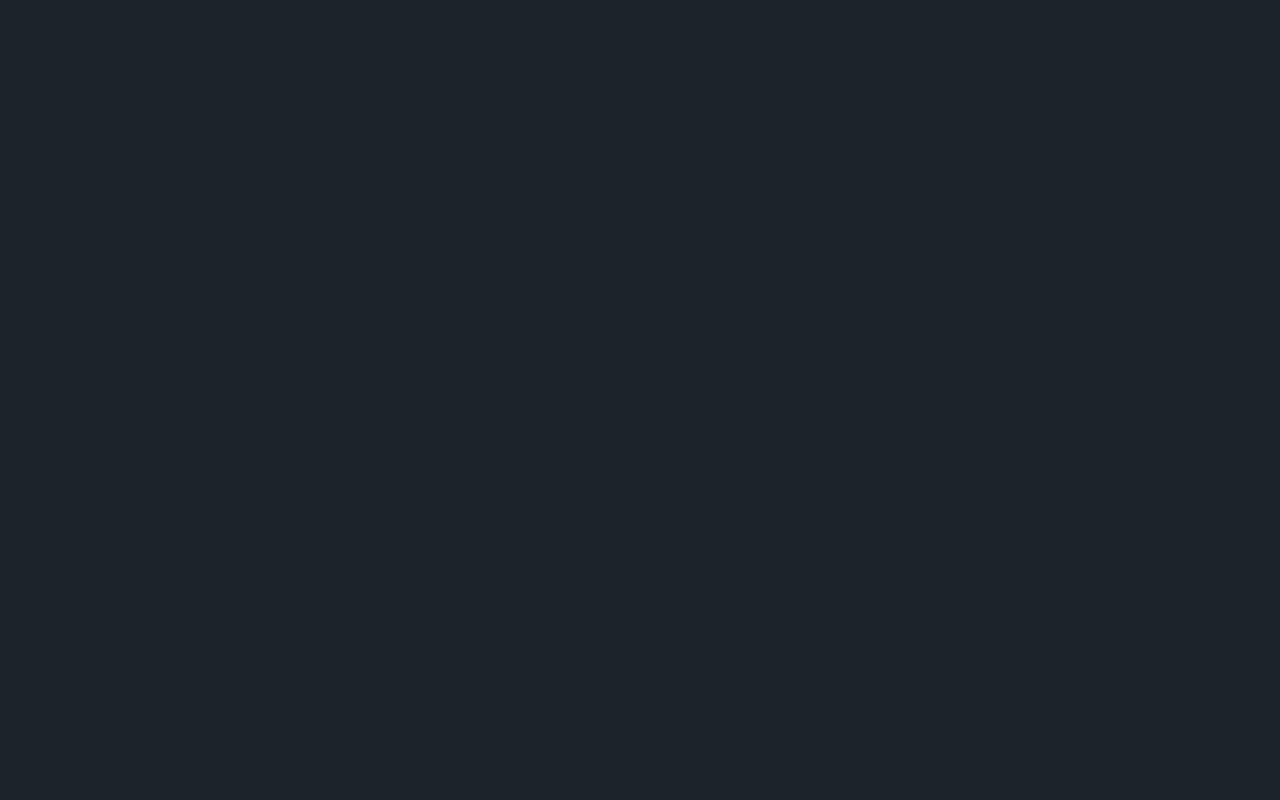
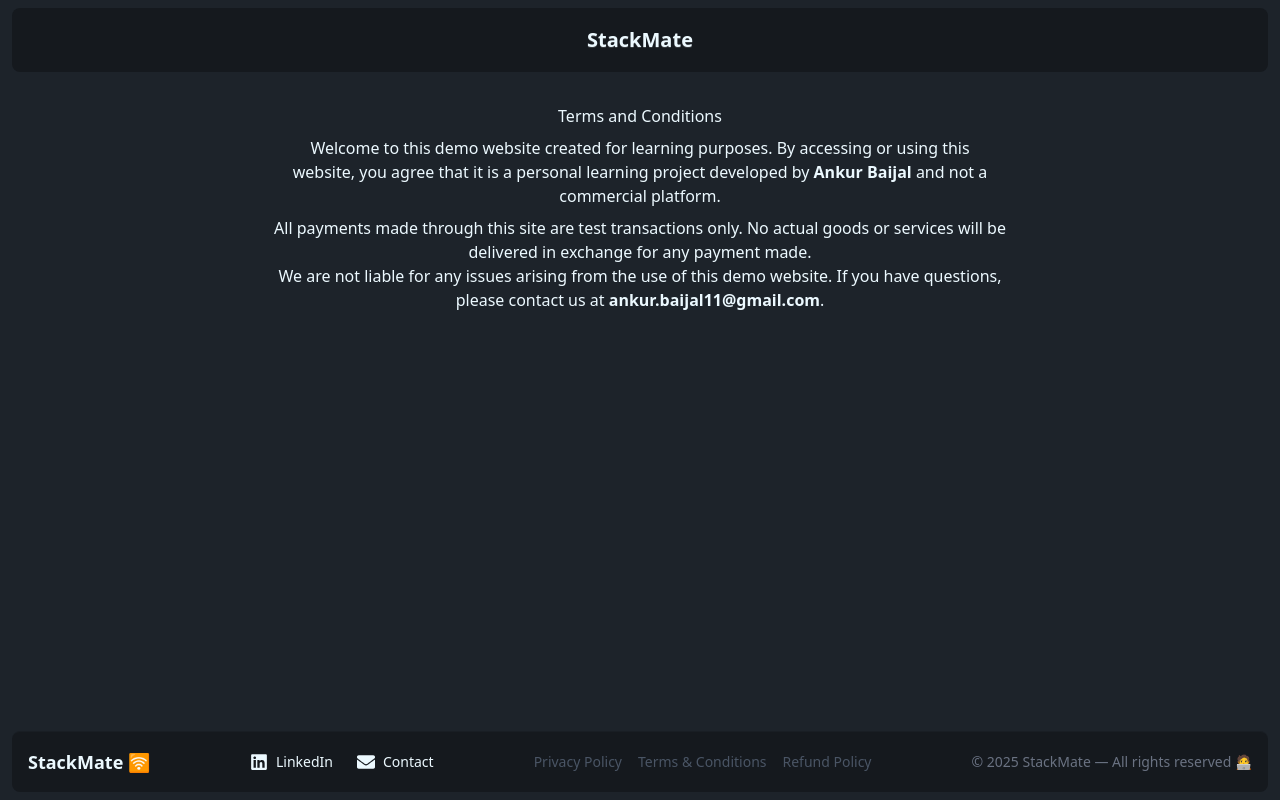
Before and after one commit to ankurbaijal123/StackMate-Frontend, a React (Vite) app: page /terms in a window 1280 px wide. Before the commit this address had no page. Built offline with nearby package versions, Linux system fonts and the light colour scheme; no server answers.

Commit message:
Add: Added Policies

```diff
--- a/src/App.jsx
+++ b/src/App.jsx
@@ -10,6 +10,9 @@ import appStore from "./utils/appStore";
 import Feed from "./Components/Feed";
 import Connections from "./Components/Connections";
 import Requests from "./Components/Requests"
+import PrivacyPolicy from "./Components/PrivacyPolicy";
+import TC from "./Components/TC";
+import RefundPolicy from "./Components/RefundPolicy";
 
 function App() {
   return (
@@ -23,6 +26,9 @@ function App() {
             <Route path="/feed" element={<Feed />} />
             <Route path="/connections" element={<Connections />} />
             <Route path="/requests" element={<Requests />} />
+            <Route path="privacy-policy" element={<PrivacyPolicy />} />
+          <Route path="terms" element={<TC />} />
+          <Route path="refund-policy" element={<RefundPolicy />} />
           </Route>
         </Routes>
       </BrowserRouter>
--- a/src/Components/Footer.jsx
+++ b/src/Components/Footer.jsx
@@ -1,13 +1,12 @@
 import React from "react";
+import { Link } from "react-router-dom";
 import { FaLinkedin, FaEnvelope } from "react-icons/fa";
 
 const Footer = () => {
   return (
-    <footer className="w-full bg-base-300 rounded-box border-t border-base-200 p-4 flex flex-wrap items-center justify-center gap-6 text-base-content text-sm">
-      {/* Brand Name */}
+    <footer className="w-full bg-base-300 rounded-box border-t border-base-200 p-4 flex flex-col md:flex-row items-center justify-between text-base-content text-sm gap-4">
       <span className="text-lg font-semibold">StackMate 🛜</span>
 
-      {/* Contact / Social Links */}
       <div className="flex items-center gap-6">
         <a
           href="https://linkedin.com/in/ankur-baijal-32526022b/"
@@ -27,8 +26,19 @@ const Footer = () => {
         </a>
       </div>
 
-      {/* Copyright */}
-      <p className="text-gray-500">
+      <div className="flex items-center gap-4 text-gray-600">
+        <Link to="/privacy-policy" className="hover:text-primary transition-colors">
+          Privacy Policy
+        </Link>
+        <Link to="/terms" className="hover:text-primary transition-colors">
+          Terms & Conditions
+        </Link>
+        <Link to="/refund-policy" className="hover:text-primary transition-colors">
+          Refund Policy
+        </Link>
+      </div>
+
+      <p className="text-gray-500 text-center md:text-right w-full md:w-auto">
         © {new Date().getFullYear()} StackMate — All rights reserved 🧑‍💻
       </p>
     </footer>
--- /dev/null
+++ b/src/Components/PrivacyPolicy.jsx
@@ -0,0 +1,23 @@
+import React from "react";
+
+const PrivacyPolicy = () => {
+  return (
+    <div style={{ padding: "2rem", maxWidth: "800px", margin: "auto" }}>
+      <h1>Privacy Policy</h1>
+      <p className="m-2">
+        This demo project is created by <strong>Ankur Baijal</strong> to learn and test payment
+        integration using Razorpay. No real products or services are sold through this website.
+      </p>
+      <p>
+        We respect your privacy. Any information you enter (such as name or email) will be used only
+        for testing and demonstration purposes. We do not share or store any personal data permanently.
+      </p>
+      <p>
+        This website does not collect cookies or analytics data. If you have any concerns, you can
+        contact us at <strong>ankur.baijal11@gmail.com</strong>.
+      </p>
+    </div>
+  );
+};
+
+export default PrivacyPolicy;
--- /dev/null
+++ b/src/Components/RefundPolicy.jsx
@@ -0,0 +1,19 @@
+import React from "react";
+
+const RefundPolicy = () => {
+  return (
+    <div style={{ padding: "2rem", maxWidth: "800px", margin: "auto" }}>
+      <h1>Refund and Cancellation Policy</h1>
+      <p className="m-2">
+        Since this is a demo project created for learning and testing Razorpay integration, no real
+        payments are processed, and therefore, no refunds or cancellations are applicable.
+      </p>
+      <p>
+        If you made a payment in test mode, it will not be charged to your account. For any concerns,
+        please reach out at <strong>ankur.baijal11@gmailcom</strong>.
+      </p>
+    </div>
+  );
+};
+
+export default RefundPolicy;
--- /dev/null
+++ b/src/Components/TC.jsx
@@ -0,0 +1,24 @@
+import React from "react";
+
+const TC = () => {
+  return (
+    <div style={{ padding: "2rem", maxWidth: "800px", margin: "auto" }}>
+      <h1>Terms and Conditions</h1>
+        <p className="m-2">
+        Welcome to this demo website created for learning purposes. By accessing or using this
+        website, you agree that it is a personal learning project developed by{" "}
+        <strong>Ankur Baijal</strong> and not a commercial platform.
+      </p>
+      <p>
+        All payments made through this site are test transactions only. No actual goods or services
+        will be delivered in exchange for any payment made.
+      </p>
+      <p>
+        We are not liable for any issues arising from the use of this demo website. If you have
+        questions, please contact us at <strong>ankur.baijal11@gmail.com</strong>.
+      </p>
+    </div>
+  );
+};
+
+export default TC;
```
